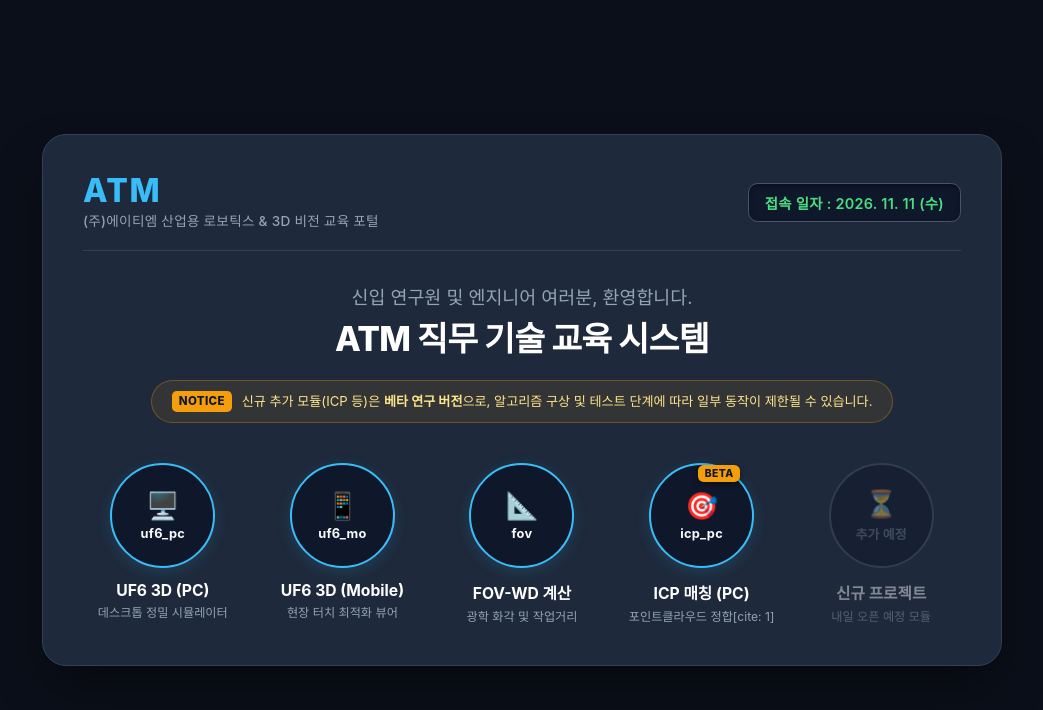
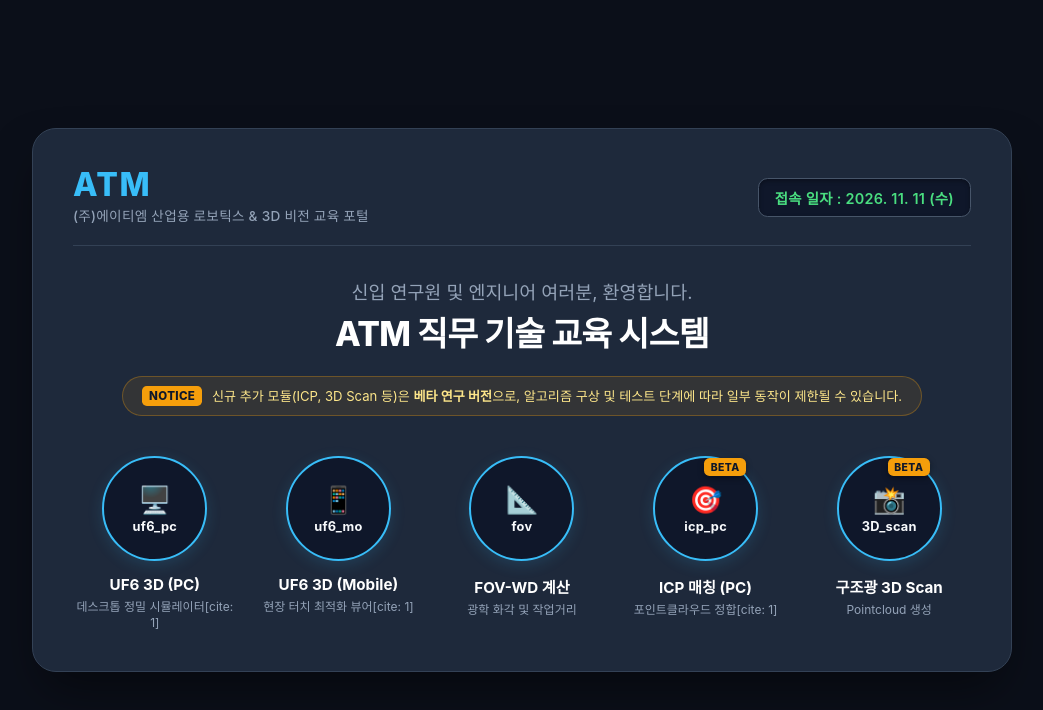
Before and after one commit to aquayoo/aquayoo.github.io, a plain HTML site: page index.html in a window 1280 px wide. Shown: the whole page, without its empty margins (118-1161 px from the left). Drawn offline with Linux system fonts and the light colour scheme.

Commit message:
Update index.html
프로젝트 추가

```diff
--- a/index.html
+++ b/index.html
@@ -38,7 +38,7 @@
       border: 1px solid var(--card-border);
       border-radius: 1.5rem;
       padding: 2.5rem;
-      max-width: 960px;
+      max-width: 980px;
       width: 100%;
       box-shadow: 0 25px 50px -12px rgba(0, 0, 0, 0.5);
     }
@@ -56,7 +56,7 @@
     .brand-wrap {
       display: flex;
       flex-direction: column;
-      gap: 0.2rem;
+      gap: 0.25rem;
     }
 
     .brand {
@@ -120,7 +120,7 @@
       background: rgba(245, 158, 11, 0.1);
       border: 1px solid rgba(245, 158, 11, 0.3);
       color: #fde68a;
-      padding: 0.6rem 1.2rem;
+      padding: 0.55rem 1.2rem;
       border-radius: 9999px;
       font-size: 0.82rem;
       line-height: 1.4;
@@ -138,7 +138,7 @@
       flex-shrink: 0;
     }
 
-    /* 5대 모듈 유연 그리드 (간결하고 번잡하지 않은 5열 / 모바일 2~3열 레이아웃) */
+    /* 5대 모듈 그리드 (PC 5열 / 태블릿 3열 / 모바일 2열 자동 대응) */
     .modules-grid {
       display: grid;
       grid-template-columns: repeat(5, 1fr);
@@ -205,11 +205,11 @@
       color: #0f172a;
     }
 
-    /* 베타 뱃지 (버튼 우측 상단) */
+    /* 베타 뱃지 */
     .beta-badge {
       position: absolute;
       top: 0px;
-      right: 12px;
+      right: 10px;
       background: var(--accent-amber);
       color: #0f172a;
       font-size: 0.65rem;
@@ -217,49 +217,30 @@
       padding: 0.15rem 0.4rem;
       border-radius: 0.35rem;
       letter-spacing: 0.04em;
-      box-shadow: 0 2px 6px rgba(0,0,0,0.4);
+      box-shadow: 0 2px 6px rgba(0, 0, 0, 0.4);
     }
 
     /* 버튼 하단 텍스트 */
     .module-title {
       margin-top: 0.85rem;
-      font-size: 0.98rem;
+      font-size: 0.95rem;
       font-weight: 700;
       text-align: center;
       color: #ffffff;
+      white-space: nowrap;
     }
 
     .module-desc {
-      font-size: 0.76rem;
+      font-size: 0.75rem;
       color: var(--text-sub);
       text-align: center;
       margin-top: 0.3rem;
       line-height: 1.35;
-    }
-
-    /* 준비 중 (Disabled) 스타일 */
-    .module-item.disabled {
-      cursor: not-allowed;
-      opacity: 0.45;
-    }
-
-    .module-item.disabled:hover {
-      transform: none;
-    }
-
-    .module-item.disabled .circle-btn {
-      border-color: #475569;
-      box-shadow: none;
-      background: #0f172a;
-    }
-
-    .module-item.disabled .btn-icon,
-    .module-item.disabled .btn-code {
-      color: #64748b;
+      word-break: keep-all;
     }
 
     /* 반응형 디자인 */
-    @media (max-width: 860px) {
+    @media (max-width: 880px) {
       .modules-grid {
         grid-template-columns: repeat(3, 1fr);
         gap: 1.5rem 1rem;
@@ -310,14 +291,14 @@
       <p class="welcome-text">신입 연구원 및 엔지니어 여러분, 환영합니다.</p>
       <h1 class="main-title">ATM 직무 기술 교육 시스템</h1>
 
-      <!-- 베타 및 개발 안내 문구 -->
+      <!-- 베타 및 개발 안내 공지 배너 -->
       <div class="notice-banner">
         <span class="notice-tag">NOTICE</span>
-        <span>신규 추가 모듈(ICP 등)은 <strong>베타 연구 버전</strong>으로, 알고리즘 구상 및 테스트 단계에 따라 일부 동작이 제한될 수 있습니다.</span>
+        <span>신규 추가 모듈(ICP, 3D Scan 등)은 <strong>베타 연구 버전</strong>으로, 알고리즘 구상 및 테스트 단계에 따라 일부 동작이 제한될 수 있습니다.</span>
       </div>
     </section>
 
-    <!-- 3. 원형 링크 모듈 (5개 슬롯 구성) -->
+    <!-- 3. 원형 링크 모듈 (5대 핵심 교육 모듈) -->
     <nav class="modules-grid">
       <!-- ① UF6 PC 시뮬레이터 -->
       <a href="uf6_pc.html" class="module-item">
@@ -326,7 +307,7 @@
           <span class="btn-code">uf6_pc</span>
         </div>
         <div class="module-title">UF6 3D (PC)</div>
-        <div class="module-desc">데스크톱 정밀 시뮬레이터</div>
+        <div class="module-desc">데스크톱 정밀 시뮬레이터[cite: 1]</div>
       </a>
 
       <!-- ② UF6 모바일 시뮬레이터 -->
@@ -336,7 +317,7 @@
           <span class="btn-code">uf6_mo</span>
         </div>
         <div class="module-title">UF6 3D (Mobile)</div>
-        <div class="module-desc">현장 터치 최적화 뷰어</div>
+        <div class="module-desc">현장 터치 최적화 뷰어[cite: 1]</div>
       </a>
 
       <!-- ③ FOV 모듈 -->
@@ -349,7 +330,7 @@
         <div class="module-desc">광학 화각 및 작업거리</div>
       </a>
 
-      <!-- ④ ICP PC 시뮬레이터 (신규 링크 / 베타) -->
+      <!-- ④ ICP PC 시뮬레이터 (베타) -->
       <a href="icp_pc.html" class="module-item">
         <div class="circle-btn">
           <span class="beta-badge">BETA</span>
@@ -360,15 +341,16 @@
         <div class="module-desc">포인트클라우드 정합[cite: 1]</div>
       </a>
 
-      <!-- ⑤ 내일 추가 예정 슬롯 -->
-      <div class="module-item disabled" title="내일 추가 예정인 신규 프로젝트입니다">
+      <!-- ⑤ 구조광 3D Scan 모듈 (신규 연동 / 베타) -->
+      <a href="3D_scan.html" class="module-item">
         <div class="circle-btn">
-          <span class="btn-icon">⏳</span>
-          <span class="btn-code">추가 예정</span>
+          <span class="beta-badge">BETA</span>
+          <span class="btn-icon">📸</span>
+          <span class="btn-code">3D_scan</span>
         </div>
-        <div class="module-title">신규 프로젝트</div>
-        <div class="module-desc">내일 오픈 예정 모듈</div>
-      </div>
+        <div class="module-title">구조광 3D Scan</div>
+        <div class="module-desc">Pointcloud 생성</div>
+      </a>
     </nav>
   </main>
 
```
